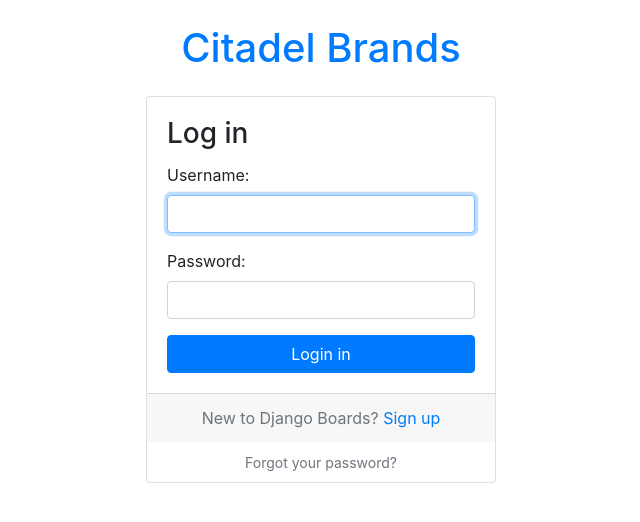
After one commit to ErickMwazonga/Board_Discussion, a Django app: page /login/ in a window 1280 px wide. The commit adds this page. Shown: the top 522 px of the page, without its empty margins (319-959 px from the left). Run offline with Django 3.2, Linux system fonts and the light colour scheme; some libraries are stand-ins or nearby versions; some web fonts are replaced.

Commit message:
refactor the form templates to include templatetags

```diff
--- a/Discussion/settings.py
+++ b/Discussion/settings.py
@@ -132,3 +132,4 @@
 
 
 LOGOUT_REDIRECT_URL = 'home'
+LOGIN_REDIRECT_URL = 'home'
--- a/Discussion/urls.py
+++ b/Discussion/urls.py
@@ -18,12 +18,12 @@
 from django.contrib.auth import views as auth_views
 
 from boards import views
-
 from accounts import views as accounts_views
 
 urlpatterns = [
     url(r'^$', views.home, name='home'),
     url(r'^signup/$', accounts_views.signup, name='signup'),
+    url(r'^login/$', auth_views.LoginView.as_view(template_name='login.html'), name='login'),
     url(r'^logout/$', auth_views.LogoutView.as_view(), name='logout'),
     url(r'^boards/(?P<pk>\d+)/$', views.board_topics, name='board_topics'),
     url(r'^boards/(?P<pk>\d+)/new/$', views.new_topic, name='new_topic'),
--- /dev/null
+++ b/boards/templatetags/form_tags.py
@@ -0,0 +1,17 @@
+from django import template
+
+register = template.Library()
+
+@register.filter
+def field_type(bound_field):
+    return bound_field.field.widget.__class__.__name__
+
+@register.filter
+def input_class(bound_field):
+    css_class = ''
+    if bound_field.form.is_bound:
+        if bound_field.errors:
+            css_class = 'is_invalid'
+        elif field_type(bound_field) != 'PasswordInput':
+            css_class = 'is_valid'
+    return 'form-control {}'.format(css_class)
--- a/templates/base.html
+++ b/templates/base.html
@@ -1,14 +1,15 @@
 {% load static %}
 <!DOCTYPE html>
 <html>
+
 <head>
     <meta charset="utf-8">
     <title>{% block title %}Django Boards{% endblock %}</title>
     <link href="https://fonts.googleapis.com/css?family=Fredericka+the+Great" rel="stylesheet">
     <link rel="stylesheet" href="{% static 'css/bootstrap.min.css' %}">
-    <link rel="stylesheet" href="{% static 'css/app.css' %}">
-    {% block stylesheet %}{% endblock %}
+    <link rel="stylesheet" href="{% static 'css/app.css' %}"> {% block stylesheet %}{% endblock %}
 </head>
+
 <body>
     {% block body %}
     <nav class="navbar navbar-expand-lg navbar-dark bg-dark">
@@ -19,19 +20,33 @@
                 <span class="navbar-toggler-icon"></span>
             </button>
             <div class="collapse navbar-collapse" id="mainMenu">
+                {% if user.is_authenticated %}
                 <ul class="navbar-nav ml-auto">
-                      <li class="nav-item">
-                        <a class="nav-link" href="#">{{ user.username }}</a>
+                    <li class="nav-item dropdown">
+                        <a class="nav-link dropdown-toggle" href="#" id="userMenu" data-toggle="dropdown" aria-haspopup="true" aria-expanded="false">
+                                {{ user.username }}
+                            </a>
+                        <div class="dropdown-menu dropdown-menu-right" aria-labelledby="userMenu">
+                            <a class="dropdown-item" href="#">My account</a>
+                            <a class="dropdown-item" href="#">Change password</a>
+                            <div class="dropdown-divider"></div>
+                            <a class="dropdown-item" href="{% url 'logout' %}">Log out</a>
+                        </div>
                     </li>
                 </ul>
+                {% else %}
+                <form class="form-inline ml-auto">
+                    <a href="{% url 'login' %}" class="btn btn-outline-secondary">Log in</a>
+                    <a href="{% url 'signup' %}" class="btn btn-primary ml-2">Sign up</a>
+                </form>
+                {% endif %}
             </div>
         </div>
     </nav>
 
     <div class="container">
         <ol class="breadcrumb my-4">
-                  {% block breadcrumb %}
-                  {% endblock %}
+            {% block breadcrumb %} {% endblock %}
         </ol>
 
         {% block content %}
@@ -40,5 +55,10 @@
 
     {% endblock body %}
 
+    <script src="{% static 'js/jquery-3.2.1.min.js' %}"></script>
+    <script src="{% static 'js/popper.min.js' %}"></script>
+    <script src="{% static 'js/bootstrap.min.js' %}"></script>
+
 </body>
+
 </html>
--- /dev/null
+++ b/templates/base_accounts.html
@@ -0,0 +1,19 @@
+{% extends 'base.html' %}
+
+{% load static %}
+{% block stylesheet %}
+
+<link rel="stylesheet" href="{% static 'css/accounts.css' %}">
+
+{% endblock %}
+
+{% block body %}
+    <div class="container">
+        <h1 class="text-center logo my-4">
+            <a href="{% url 'home'%}">Citadel Brands</a>
+        </h1>
+
+        {% block content %}
+        {% endblock %}
+    </div>
+{% endblock body %}
--- /dev/null
+++ b/templates/login.html
@@ -0,0 +1,27 @@
+{% extends 'base_accounts.html' %}
+
+{% block title %}Log in to Citadel Boards{% endblock %}
+
+{% block content %}
+    <div class="row justify-content-center">
+        <div class="col-lg-4 col-md-6 col-sm-8">
+            <div class="card">
+                <div class="card-body">
+                    <h3 class="card-title">Log in</h3>
+                    <form method="post" novalidate>
+                        {% csrf_token %} {% include "includes/form.html" %}
+                        <button type="submit" class="btn btn-primary btn-block">Login in</button>
+                    </form>
+                </div>
+                <div class="card-footer text-muted text-center">
+                    New to Django Boards? <a href="{% url 'signup' %}">Sign up</a>
+                </div>
+                <div class="text-center py-2">
+                    <small>
+                        <a href="#" class="text-muted">Forgot your password?</a>
+                    </small>
+                </div>
+            </div>
+        </div>
+    </div>
+{% endblock %}
--- a/templates/signup.html
+++ b/templates/signup.html
@@ -13,7 +13,7 @@
         </h1>
 
         <div class="row justify-content-center">
-            <div class="col-lg-8 col-md-10 col-sm-12">
+            <div class="col-lg-6 col-md-8 col-sm-12">
                 <div class="card">
                     <div class="card-body">
                         <h3 class="card-title">Sign up</h3>
@@ -24,7 +24,7 @@
                         </form>
                     </div>
                     <div class="card-footer text-muted text-center">
-                        ALready have an account? <a href="#">Login in</a>
+                        ALready have an account? <a href="{% url 'login' %}">Login in</a>
                     </div>
                 </div>
             </div>
```
Also changed, not shown: templates/includes/form.html (+15 -16 lines), accounts/tests/test_templatetags.py (added), boards/templatetags/__init__.py (added), 2 other files. Lines whose indentation alone changed are shown as unchanged.
